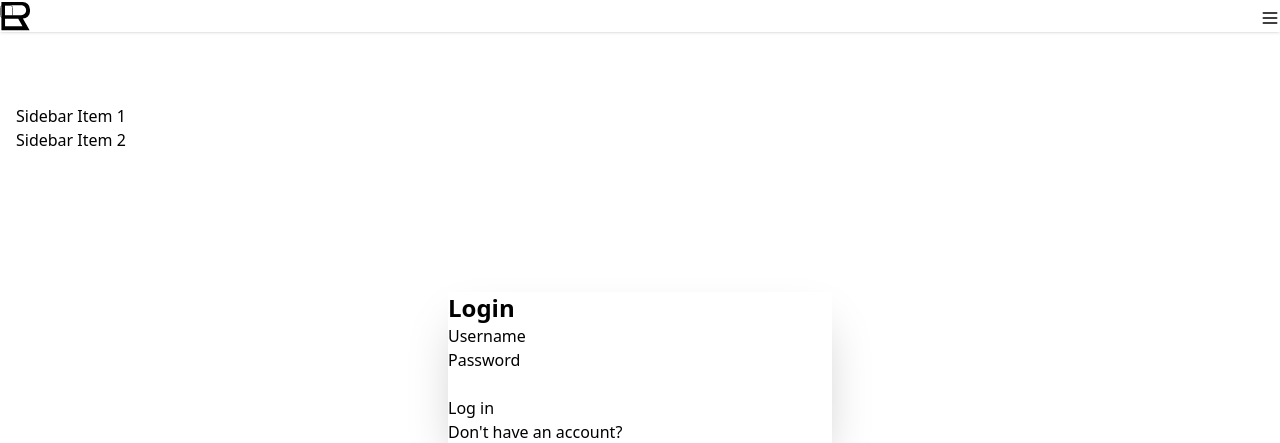
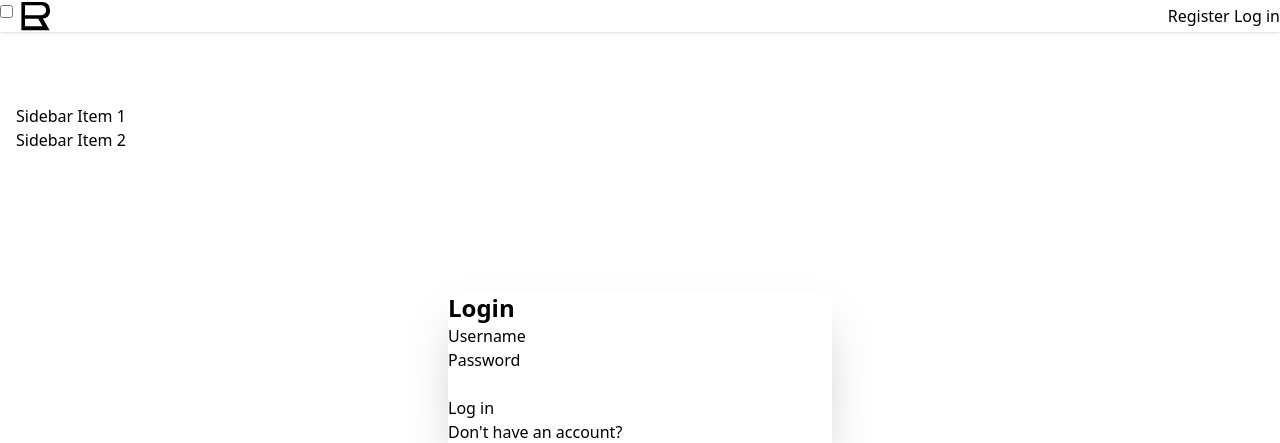
Before and after one commit to KaloyanYanev08/AMA_HackTues11, a Flask app: page /log-in/ in a window 1280 px wide. Shown: the top 443 px of the page. Run offline with Flask 3, Linux system fonts and the light colour scheme; some libraries are stand-ins or nearby versions.

Commit message:
Applied needed if cases to the base and home templates

```diff
--- a/templates/base.html
+++ b/templates/base.html
@@ -10,22 +10,50 @@
         <link href="{{ url_for('static', filename='style.css') }}" rel="stylesheet" type="text/css" />
     </head>
     <body class="bg-base-200 text-base-content min-h-screen flex flex-col">
-        <div class="navbar bg-base-100 shadow-sm fixed top z-50 flex justify-between items-center" style="z-index: 50; position: fixed; width: calc(100% - 17px);">
+        <div class="navbar bg-base-100 shadow-sm fixed top z-50 flex justify-start items-center" style="z-index: 50; position: fixed; width: calc(100% - 17px);">
+        {% if session.id %}
             <div class="flex-none">
+                <label for="my-drawer" class="btn btn-square btn-ghost drawer-button">
+                    <svg xmlns="http://www.w3.org/2000/svg" fill="none" viewBox="0 0 24 24" class="inline-block h-5 w-5 stroke-current">
+                        <path stroke-linecap="round" stroke-linejoin="round" stroke-width="2" d="M4 6h16M4 12h16M4 18h16"></path>
+                    </svg>
+                </label>
+            </div>
+        {% endif %}
+            <div class="ml-5 flex-none">
                 <a class="btn btn-square btn-ghost" href="{{ url_for('home') }}">
                     <img src="{{ url_for('static', filename='RADO.svg') }}" alt="Logo" class="h-8">
                 </a>
             </div>
             <div class="flex-1">
             </div>
+        {% if not session.id %}
             <div class="flex-none">
-                <!--remove sidebar button when authenticated pls-->
-                <label for="my-drawer" class="btn btn-square btn-ghost drawer-button">
-                    <svg xmlns="http://www.w3.org/2000/svg" fill="none" viewBox="0 0 24 24" class="inline-block h-5 w-5 stroke-current">
-                        <path stroke-linecap="round" stroke-linejoin="round" stroke-width="2" d="M4 6h16M4 12h16M4 18h16"></path>
-                    </svg>
-                </label>
+                <a href="{{ url_for('register') }}" class="btn btn-ghost">
+                    <span>Register</span>
+                </a>
+                <a href="{{ url_for('log_in') }}" class="btn btn-ghost">
+                    <span>Log in</span>
+                </a>
             </div>
+        {% else %}
+        <div class="flex-none">
+            <div class="dropdown dropdown-end">
+                <div tabindex="0" role="button" class="btn btn-ghost btn-circle avatar">
+                    <div class="w-10 rounded-full">
+                        <img
+                            src="{{ url_for('static', filename='default-user.jpg') }}"
+                        />
+                    </div>
+                </div>
+                <ul tabindex="0" class="mt-3 z-10 p-2 shadow menu menu-sm dropdown-content bg-base-100 rounded-box w-52">
+                    <li><a>Profile</a></li>
+                    <li><a>Settings</a></li>
+                    <li><a href="{{ url_for('log_out') }}">Logout</a></li>
+                </ul>
+            </div>
+        </div>
+        {% endif %}
         </div>
 
         <script>
--- a/templates/home.html
+++ b/templates/home.html
@@ -1,6 +1,7 @@
 {% extends 'base.html' %}
 
 {% block content %}
+{% if not session.id%}
 <div class="hero min-h-screen" style="background-image: url(https://static3.depositphotos.com/1000363/108/i/950/depositphotos_1084893-stock-photo-calendar.jpg);">
     <div class="hero-overlay" style="backdrop-filter: blur(8px);"></div>
     <div class="hero-content text-neutral-content text-center">
@@ -13,4 +14,7 @@
         </div>
     </div>
 </div>
+{% else %}
+<!-- actual homepage goes here -->
+{% endif %}
 {% endblock %}
```
Also changed, not shown: static/default-user.jpg (added).
